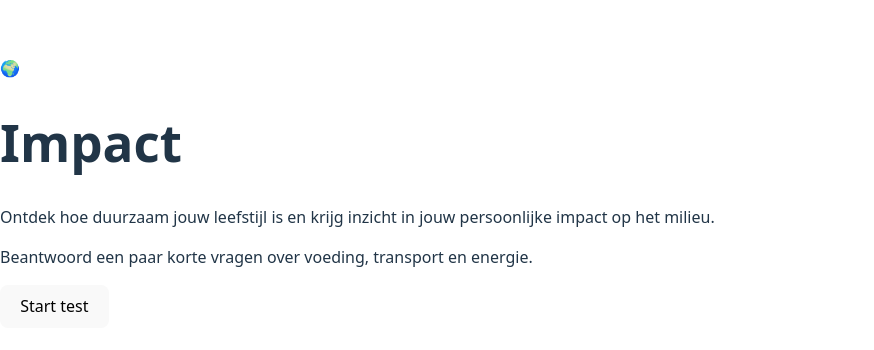
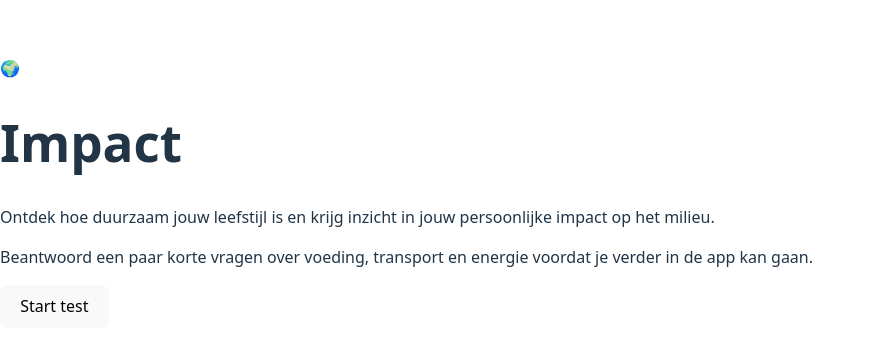
Before and after one commit to timdegroot05/App-Persoonlijke-Voetafdruk-, a React (Vite) app in the folder Persoonlijke-Voetafdruk/: page / in a window 1280 px wide. Shown: the part 208-558 px from the top of the page, without its empty margins (0-874 px from the left). Built offline with nearby package versions, Linux system fonts and the light colour scheme.

Commit message:
Fix routing app

```diff
--- a/Persoonlijke-Voetafdruk/src/pages/Questionnaire.jsx
+++ b/Persoonlijke-Voetafdruk/src/pages/Questionnaire.jsx
@@ -5,7 +5,7 @@ import ProgressBar from "../components/ProgressBar"
 import CategoryNav from "../components/CategoryNav"
 import { useNavigate } from "react-router-dom"
 
-function Questionnaire({ setResult }) {
+function Questionnaire() {
   const navigate = useNavigate()
   const [currentQuestion, setCurrentQuestion] = useState(0)
   const [answers, setAnswers] = useState([])
@@ -21,7 +21,7 @@ function Questionnaire({ setResult }) {
       setCurrentQuestion(currentQuestion + 1)
     } else {
       localStorage.setItem("answers", JSON.stringify(newAnswers))
-      setResult(newAnswers)
+      navigate("/result")
     }
   }
 
--- a/Persoonlijke-Voetafdruk/src/pages/Result.jsx
+++ b/Persoonlijke-Voetafdruk/src/pages/Result.jsx
@@ -1,5 +1,5 @@
 import { useMemo } from "react"
-import { useNavigate } from "react-router"
+import { useNavigate } from "react-router-dom"
 import { calculateImpact } from "../utils/calculateImpact"
 import { questions } from "../data/questions"
 
@@ -32,9 +32,9 @@ function Result() {
 
       <button
         className="primary-button result-button"
-        onClick={() => navigate("/home")}
+        onClick={() => navigate("/overzicht")}
       >
-        Naar homepagina
+        Naar overzicht
       </button>
     </div>
   )
--- a/Persoonlijke-Voetafdruk/src/pages/Welcome.jsx
+++ b/Persoonlijke-Voetafdruk/src/pages/Welcome.jsx
@@ -1,4 +1,4 @@
-import { useNavigate } from "react-router"
+import { useNavigate } from "react-router-dom"
 
 function Welcome() {
   const navigate = useNavigate()
@@ -16,12 +16,13 @@ function Welcome() {
         </p>
 
         <p className="welcome-subtext">
-          Beantwoord een paar korte vragen over voeding, transport en energie.
+          Beantwoord een paar korte vragen over voeding, transport en energie
+          voordat je verder in de app kan gaan.
         </p>
 
         <button
           className="start-btn"
-          onClick={() => navigate("/vragen")}
+          onClick={() => navigate("/questionnaire")}
         >
           Start test
         </button>
```
